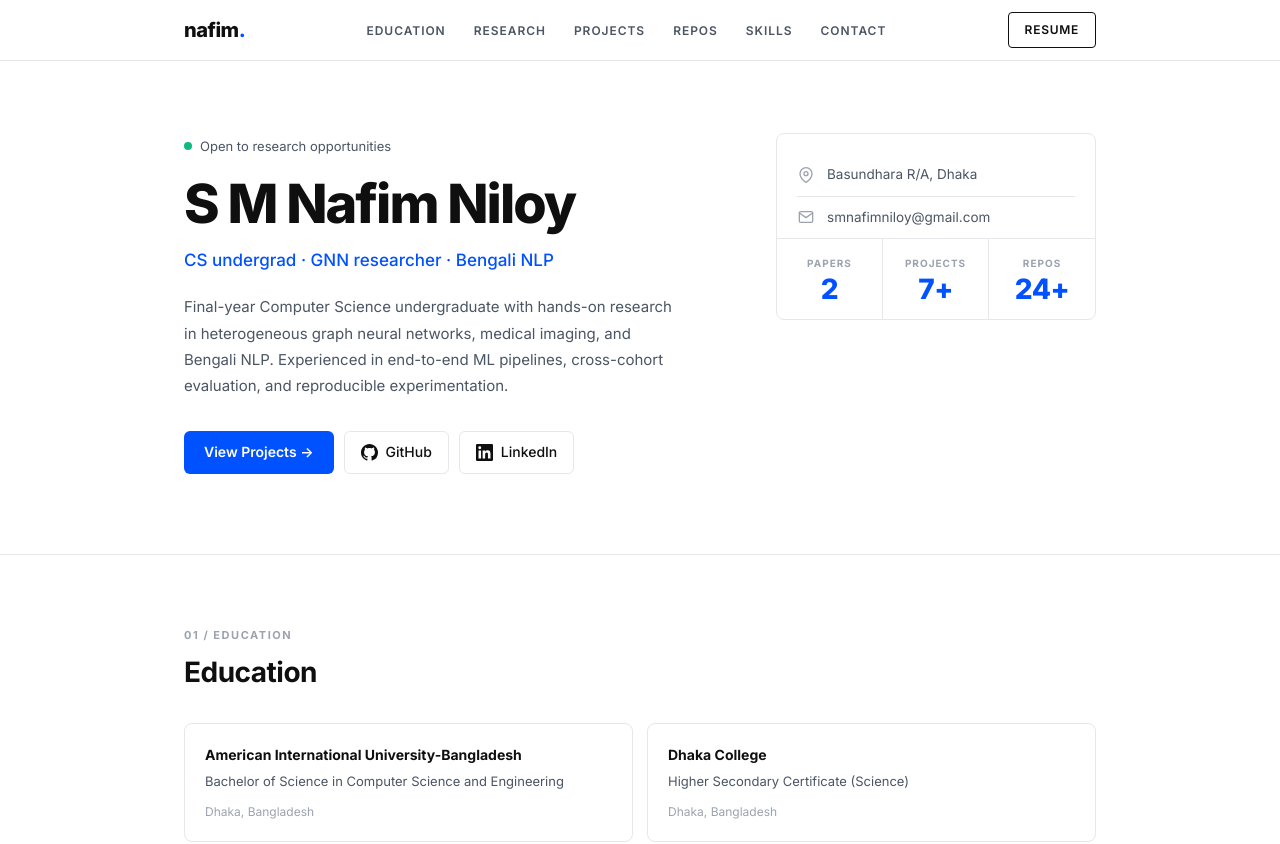
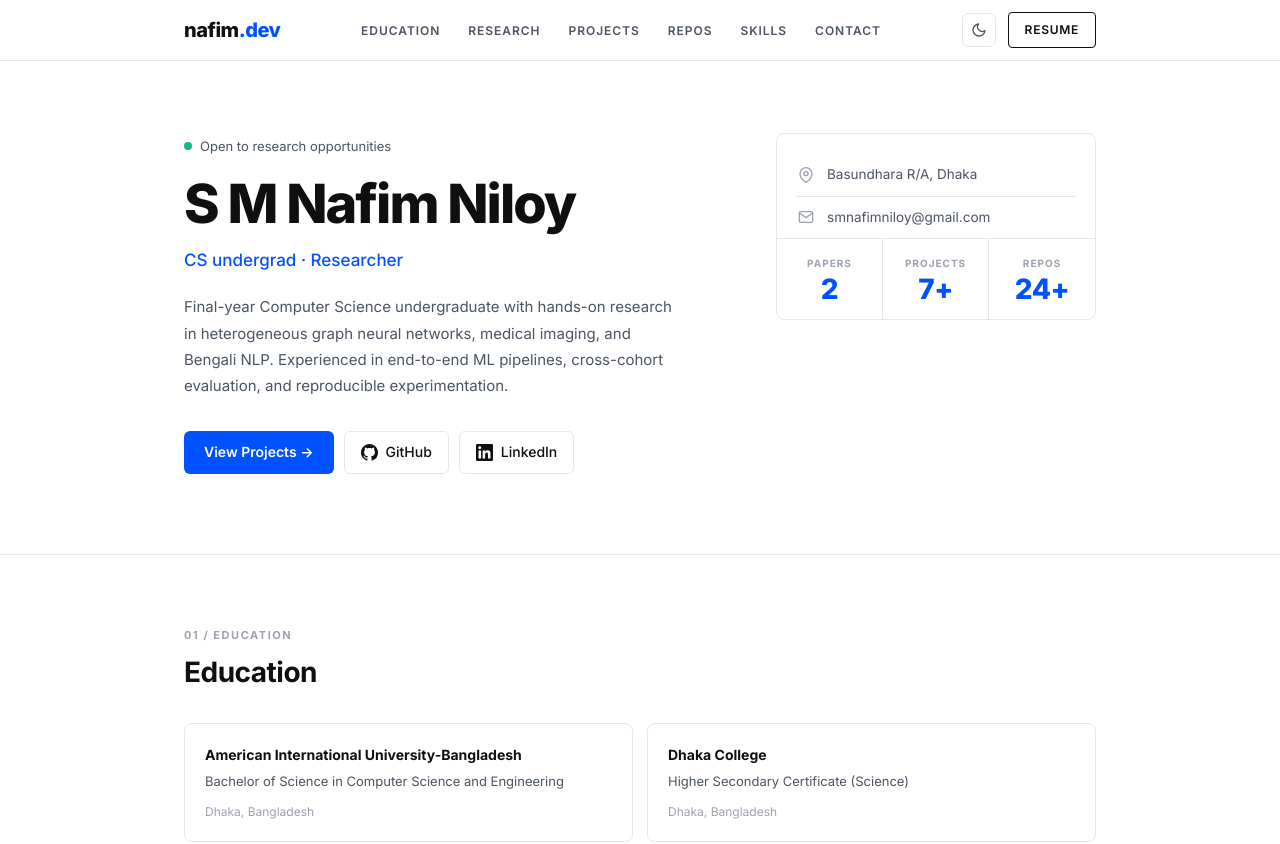
Before and after one commit to smnafimniloy/NafimPortfolio, a React (Vite) app: page / in a window 1280 px wide. Shown: the top 844 px of the page. Built offline with nearby package versions, Linux system fonts and the light colour scheme; no server answers.

Commit message:
error fix

```diff
--- a/index.html
+++ b/index.html
@@ -4,7 +4,15 @@
     <meta charset="UTF-8" />
     <link rel="icon" type="image/svg+xml" href="/favicon.svg" />
     <meta name="viewport" content="width=device-width, initial-scale=1.0" />
-    <title>S M Nafim Niloy — Portfolio</title>
+    <title>S M Nafim Niloy</title>
+    <!-- Apply theme before React loads to prevent flash -->
+    <script>
+      (function () {
+        var saved = localStorage.getItem('theme');
+        var preferred = window.matchMedia('(prefers-color-scheme: dark)').matches ? 'dark' : 'light';
+        document.documentElement.setAttribute('data-theme', saved || preferred);
+      })();
+    </script>
   </head>
   <body>
     <div id="root"></div>
--- a/src/App.jsx
+++ b/src/App.jsx
@@ -18,8 +18,8 @@ function App() {
         <Education />
         <Research />
         <Projects />
+        <Repos />
         <Skills />
-        <Repos />
         <Volunteering />
         <Contact />
       </main>
--- a/src/components/Contact.jsx
+++ b/src/components/Contact.jsx
@@ -29,7 +29,7 @@ export default function Contact() {
     <section className="contact" id="contact">
       <div className="container">
         <div className="contact-body">
-          <p className="section-label">06 / Reach Out</p>
+          <p className="section-label">07 / Reach Out</p>
           <h2 className="section-title">Let's talk research</h2>
 
           <div className="contact-quote">
--- a/src/components/Header.jsx
+++ b/src/components/Header.jsx
@@ -1,17 +1,55 @@
 import { useState, useEffect } from 'react'
 import { data } from '../data'
 
+function useTheme() {
+  const [theme, setTheme] = useState(() => {
+    const saved = localStorage.getItem('theme')
+    if (saved) return saved
+    return window.matchMedia('(prefers-color-scheme: dark)').matches ? 'dark' : 'light'
+  })
+
+  useEffect(() => {
+    document.documentElement.setAttribute('data-theme', theme)
+    localStorage.setItem('theme', theme)
+  }, [theme])
+
+  return [theme, () => setTheme(t => t === 'dark' ? 'light' : 'dark')]
+}
+
+function MoonIcon() {
+  return (
+    <svg width="16" height="16" viewBox="0 0 24 24" fill="none" stroke="currentColor" strokeWidth="2" strokeLinecap="round" strokeLinejoin="round">
+      <path d="M21 12.79A9 9 0 1 1 11.21 3 7 7 0 0 0 21 12.79z"/>
+    </svg>
+  )
+}
+
+function SunIcon() {
+  return (
+    <svg width="16" height="16" viewBox="0 0 24 24" fill="none" stroke="currentColor" strokeWidth="2" strokeLinecap="round" strokeLinejoin="round">
+      <circle cx="12" cy="12" r="5"/>
+      <line x1="12" y1="1" x2="12" y2="3"/>
+      <line x1="12" y1="21" x2="12" y2="23"/>
+      <line x1="4.22" y1="4.22" x2="5.64" y2="5.64"/>
+      <line x1="18.36" y1="18.36" x2="19.78" y2="19.78"/>
+      <line x1="1" y1="12" x2="3" y2="12"/>
+      <line x1="21" y1="12" x2="23" y2="12"/>
+      <line x1="4.22" y1="19.78" x2="5.64" y2="18.36"/>
+      <line x1="18.36" y1="5.64" x2="19.78" y2="4.22"/>
+    </svg>
+  )
+}
+
 export default function Header() {
   const [open, setOpen] = useState(false)
+  const [theme, toggleTheme] = useTheme()
 
-  // close menu on resize back to desktop
   useEffect(() => {
     const onResize = () => { if (window.innerWidth >= 768) setOpen(false) }
     window.addEventListener('resize', onResize)
     return () => window.removeEventListener('resize', onResize)
   }, [])
 
-  // prevent body scroll when menu open
   useEffect(() => {
     document.body.style.overflow = open ? 'hidden' : ''
     return () => { document.body.style.overflow = '' }
@@ -24,10 +62,9 @@ export default function Header() {
       <div className="container">
         <div className="header-inner">
           <a href="#" className="logo" onClick={close}>
-            nafim<span>.</span>
+            nafim<span>.dev</span>
           </a>
 
-          {/* Desktop nav */}
           <ul className="nav">
             <li><a href="#education">Education</a></li>
             <li><a href="#research">Research</a></li>
@@ -38,9 +75,16 @@ export default function Header() {
           </ul>
 
           <div className="header-right">
+            <button
+              className="theme-toggle"
+              onClick={toggleTheme}
+              aria-label={theme === 'dark' ? 'Switch to light mode' : 'Switch to dark mode'}
+            >
+              {theme === 'dark' ? <SunIcon /> : <MoonIcon />}
+            </button>
+
             <a href={data.resume} className="btn-resume">Resume</a>
 
-            {/* Hamburger */}
             <button
               className={`hamburger${open ? ' is-open' : ''}`}
               onClick={() => setOpen(o => !o)}
@@ -54,14 +98,13 @@ export default function Header() {
         </div>
       </div>
 
-      {/* Mobile nav drawer */}
       <div className={`mobile-nav${open ? ' is-open' : ''}`}>
         <nav>
           <a href="#education" onClick={close}>Education</a>
           <a href="#research" onClick={close}>Research</a>
           <a href="#projects" onClick={close}>Projects</a>
+          <a href="#repos" onClick={close}>Repos</a>
           <a href="#skills" onClick={close}>Skills</a>
-          <a href="#repos" onClick={close}>Repos</a>
           <a href="#contact" onClick={close}>Contact</a>
           <a href={data.resume} className="mobile-resume" onClick={close}>Resume ↗</a>
         </nav>
--- a/src/components/Repos.jsx
+++ b/src/components/Repos.jsx
@@ -153,7 +153,7 @@ export default function Repos() {
   return (
     <section className="section" id="repos">
       <div className="container">
-        <p className="section-label">05 / Code</p>
+        <p className="section-label">04 / Code</p>
         <h2 className="section-title">GitHub Repositories</h2>
 
         <div className="repos-header">
--- a/src/components/Skills.jsx
+++ b/src/components/Skills.jsx
@@ -4,7 +4,7 @@ export default function Skills() {
   return (
     <section className="section" id="skills">
       <div className="container">
-        <p className="section-label">04 / Stack</p>
+        <p className="section-label">05 / Stack</p>
         <h2 className="section-title">Skills &amp; toolkit</h2>
 
         <div className="skills-grid">
--- a/src/components/Volunteering.jsx
+++ b/src/components/Volunteering.jsx
@@ -4,7 +4,7 @@ export default function Volunteering() {
   return (
     <section className="section" id="volunteering">
       <div className="container">
-        <p className="section-label">07 / Community</p>
+        <p className="section-label">06 / Community</p>
         <h2 className="section-title">Volunteering &amp; Leadership</h2>
 
         <div className="vol-grid">
--- a/src/data.js
+++ b/src/data.js
@@ -1,6 +1,6 @@
 export const data = {
   name: "S M Nafim Niloy",
-  subtitle: "CS undergrad · GNN researcher · Bengali NLP",
+  subtitle: "CS undergrad · Researcher",
   bio: "Final-year Computer Science undergraduate with hands-on research in heterogeneous graph neural networks, medical imaging, and Bengali NLP. Experienced in end-to-end ML pipelines, cross-cohort evaluation, and reproducible experimentation.",
   location: "Basundhara R/A, Dhaka",
   email: "smnafimniloy@gmail.com",
--- a/src/index.css
+++ b/src/index.css
@@ -20,9 +20,50 @@
   --tag-text: #374151;
   --radius: 8px;
   --max-w: 960px;
+  color-scheme: light;
 }
 
-html { scroll-behavior: smooth; }
+[data-theme="dark"] {
+  --accent: #4d84ff;
+  --accent-hover: #6b9bff;
+  --accent-light: #0d1f40;
+  --text-primary: #efefef;
+  --text-secondary: #a0a0aa;
+  --text-tertiary: #606068;
+  --bg: #0c0c0c;
+  --bg-secondary: #161616;
+  --border: #242424;
+  --tag-bg: #1c1c1c;
+  --tag-text: #c4c4cc;
+  color-scheme: dark;
+}
+
+html {
+  scroll-behavior: smooth;
+  transition: background-color 0.25s ease;
+}
+
+/* smooth theme transition on key surfaces */
+body,
+.header,
+.hero-card,
+.research-card,
+.edu-card,
+.vol-card,
+.project-card,
+.repo-card,
+.contact-quote,
+.mobile-nav,
+.tag,
+.pub-icon,
+.pub-doi,
+.btn-resume,
+.btn-outline {
+  transition:
+    background-color 0.25s ease,
+    border-color 0.25s ease,
+    color 0.15s ease;
+}
 
 body {
   font-family: 'Inter', -apple-system, BlinkMacSystemFont, 'Segoe UI', sans-serif;
@@ -852,6 +893,67 @@ body {
   margin-left: 4px;
 }
 
+/* ─── THEME TOGGLE ───────────────────────────────────────── */
+.theme-toggle {
+  display: flex;
+  align-items: center;
+  justify-content: center;
+  width: 34px;
+  height: 34px;
+  background: none;
+  border: 1.5px solid var(--border);
+  border-radius: 6px;
+  color: var(--text-secondary);
+  cursor: pointer;
+  transition: border-color 0.15s, color 0.15s, background 0.15s;
+  flex-shrink: 0;
+}
+
+.theme-toggle:hover {
+  border-color: var(--text-primary);
+  color: var(--text-primary);
+  background: var(--tag-bg);
+}
+
+/* ─── DARK MODE OVERRIDES ────────────────────────────────── */
+
+/* header glass */
+[data-theme="dark"] .header {
+  background: rgba(12, 12, 12, 0.96);
+}
+
+/* mobile nav */
+[data-theme="dark"] .mobile-nav {
+  background: var(--bg);
+  border-top-color: var(--border);
+}
+
+[data-theme="dark"] .mobile-nav nav a {
+  border-bottom-color: var(--border);
+}
+
+/* featured badge (amber) */
+[data-theme="dark"] .featured-badge {
+  background: #2a1f00;
+  color: #d4a560;
+}
+
+/* pub conference badge light bg */
+[data-theme="dark"] .pub-conference {
+  background: var(--accent-light);
+}
+
+/* skeleton shimmer */
+[data-theme="dark"] .skeleton {
+  background: linear-gradient(90deg, #1a1a1a 25%, #262626 50%, #1a1a1a 75%);
+  background-size: 600px 100%;
+}
+
+/* hamburger lines */
+[data-theme="dark"] .hamburger span {
+  background: var(--text-primary);
+}
+
 /* ─── HAMBURGER ──────────────────────────────────────────── */
 .header-right {
   display: flex;
```
